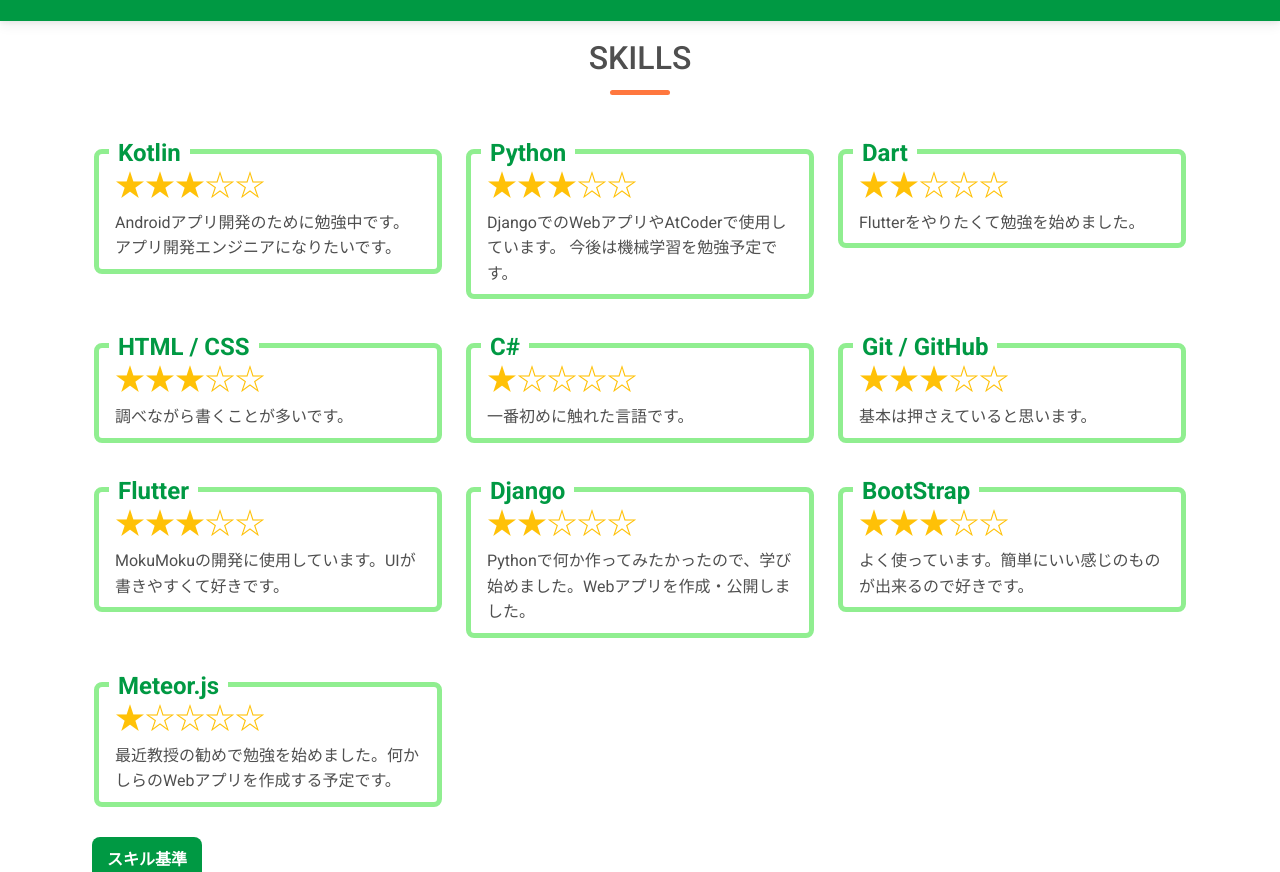
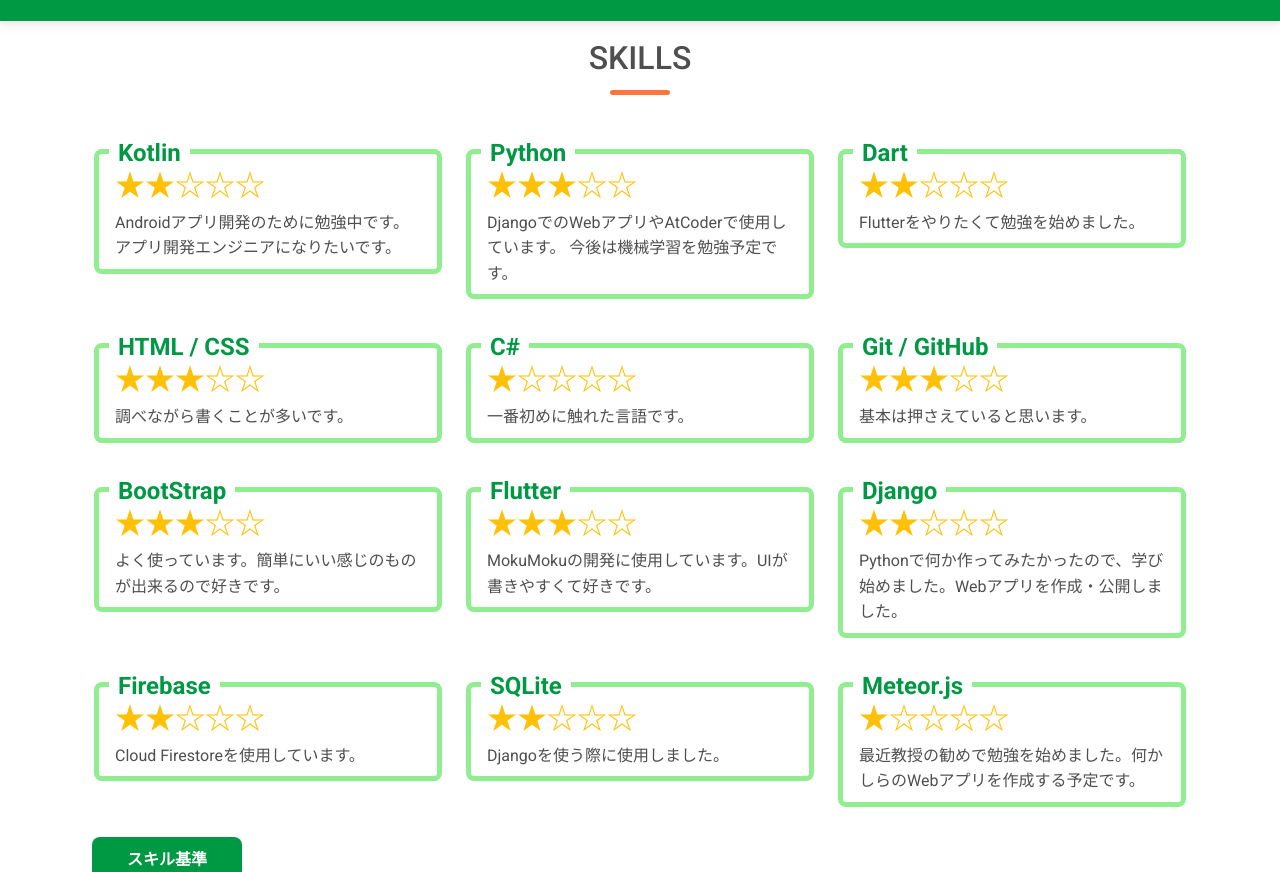
Before and after one commit to rnk0085/portfolio, a plain HTML site: page skills.html in a window 1280 px wide. Shown: the part 80-952 px from the top of the page. Drawn offline with nearby package versions, Linux system fonts and the light colour scheme.

Commit message:
SKILLページの編集

```diff
--- a/skills.html
+++ b/skills.html
@@ -83,8 +83,8 @@
                     <div class="card-border">
                         <div class="card-box">
                             <span class="box-title">Kotlin</span>
-                            <!-- 星3 -->
-                            <span class="star">&#9733&#9733&#9733&#9734&#9734</span>
+                            <!-- 星2 -->
+                            <span class="star">&#9733&#9733&#9734&#9734&#9734</span>
                             <p>
                                 Androidアプリ開発のために勉強中です。
                                 アプリ開発エンジニアになりたいです。
@@ -150,6 +150,17 @@
 
                     <div class="card-border">
                         <div class="card-box">
+                            <span class="box-title">BootStrap</span>
+                            <!-- 星3 -->
+                            <span class="star">&#9733&#9733&#9733&#9734&#9734</span>
+                            <p>
+                                よく使っています。簡単にいい感じのものが出来るので好きです。
+                            </p>
+                        </div>
+                    </div>
+
+                    <div class="card-border">
+                        <div class="card-box">
                             <span class="box-title">Flutter</span>
                             <!-- 星3 -->
                             <span class="star">&#9733&#9733&#9733&#9734&#9734</span>
@@ -172,11 +183,22 @@
 
                     <div class="card-border">
                         <div class="card-box">
-                            <span class="box-title">BootStrap</span>
-                            <!-- 星3 -->
-                            <span class="star">&#9733&#9733&#9733&#9734&#9734</span>
+                            <span class="box-title">Firebase</span>
+                            <!-- 星2 -->
+                            <span class="star">&#9733&#9733&#9734&#9734&#9734</span>
                             <p>
-                                よく使っています。簡単にいい感じのものが出来るので好きです。
+                                Cloud Firestoreを使用しています。
+                            </p>
+                        </div>
+                    </div>
+
+                    <div class="card-border">
+                        <div class="card-box">
+                            <span class="box-title">SQLite</span>
+                            <!-- 星2 -->
+                            <span class="star">&#9733&#9733&#9734&#9734&#9734</span>
+                            <p>
+                                Djangoを使う際に使用しました。
                             </p>
                         </div>
                     </div>
@@ -195,17 +217,20 @@
                 </div>
 
                 <div class="menu">
-                    <label for="menu_bar01">スキル基準</label>
+                    <label for="menu_bar01" class="star-label">スキル基準</label>
                     <input type="checkbox" id="menu_bar01" />
                     <ul id="links01">
+                        <li><span class="star-list">
+                            ※具体的で明確な基準がある訳ではなく、あくまで私の個人的な感覚によるものです
+                        </span></li>
                         <li><span class="star-list">
                             星1: 触ったことがある
                         </span></li>
                         <li><span class="star-list">
-                            星2: 基本的な処理を記述できる
+                            星2: 基礎的な処理を知っている
                         </span></li>
                         <li><span class="star-list">
-                            星3: 自分で1から考えて作成したことがある
+                            星3: 基本的な処理を記述できる
                         </span></li>
                         <li><span class="star-list">
                             星4: 言語の特性を活かした処理を記述できる
--- a/static/main.css
+++ b/static/main.css
@@ -232,7 +232,7 @@ ul.cp_list li:before {
 	border-bottom: 1px solid #1b2538;
 }
 .cp_qa .cp_actab label:hover {
-	color: #009943;
+	color: #FF773E;
 }
 
 .cp_qa .cp_actab .cp_actab-content {
@@ -247,7 +247,7 @@ ul.cp_list li:before {
 }
 
 .cp_qa .cp_actab input:checked ~ label {
-	color: #00838F;
+	color: #009943;
 }
 
 .cp_qa .cp_actab input:checked ~ .cp_actab-content {
@@ -641,12 +641,14 @@ body{
   color: #000;
 }
 
-label {
+.star-label {
   display: block;
   margin: 0 0 4px 0;
   padding : 15px;
   line-height: 1;
+  width: 150px;
   color :#fff;
+  text-align: center;
   font-weight: bold;
   background : #009943;
   cursor :pointer;
```
